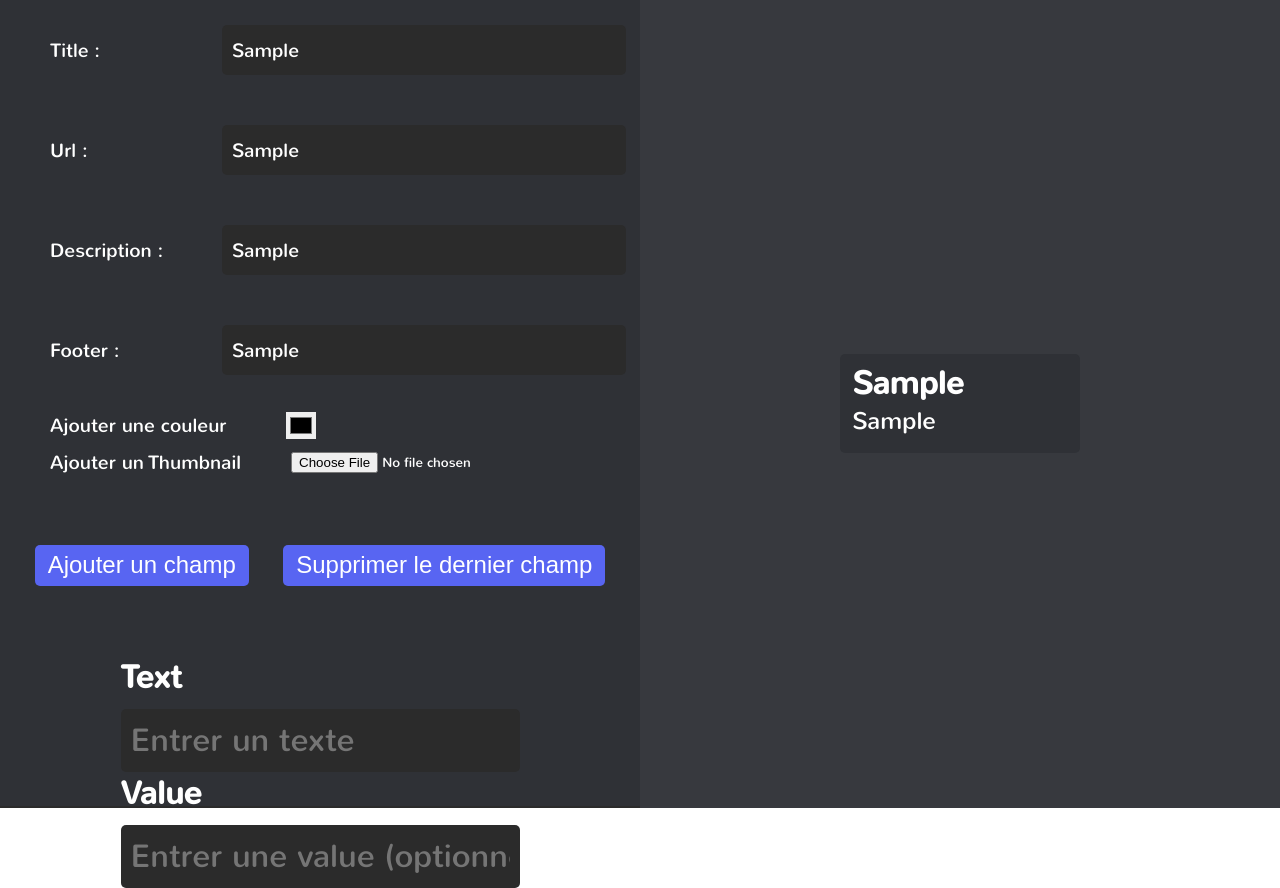
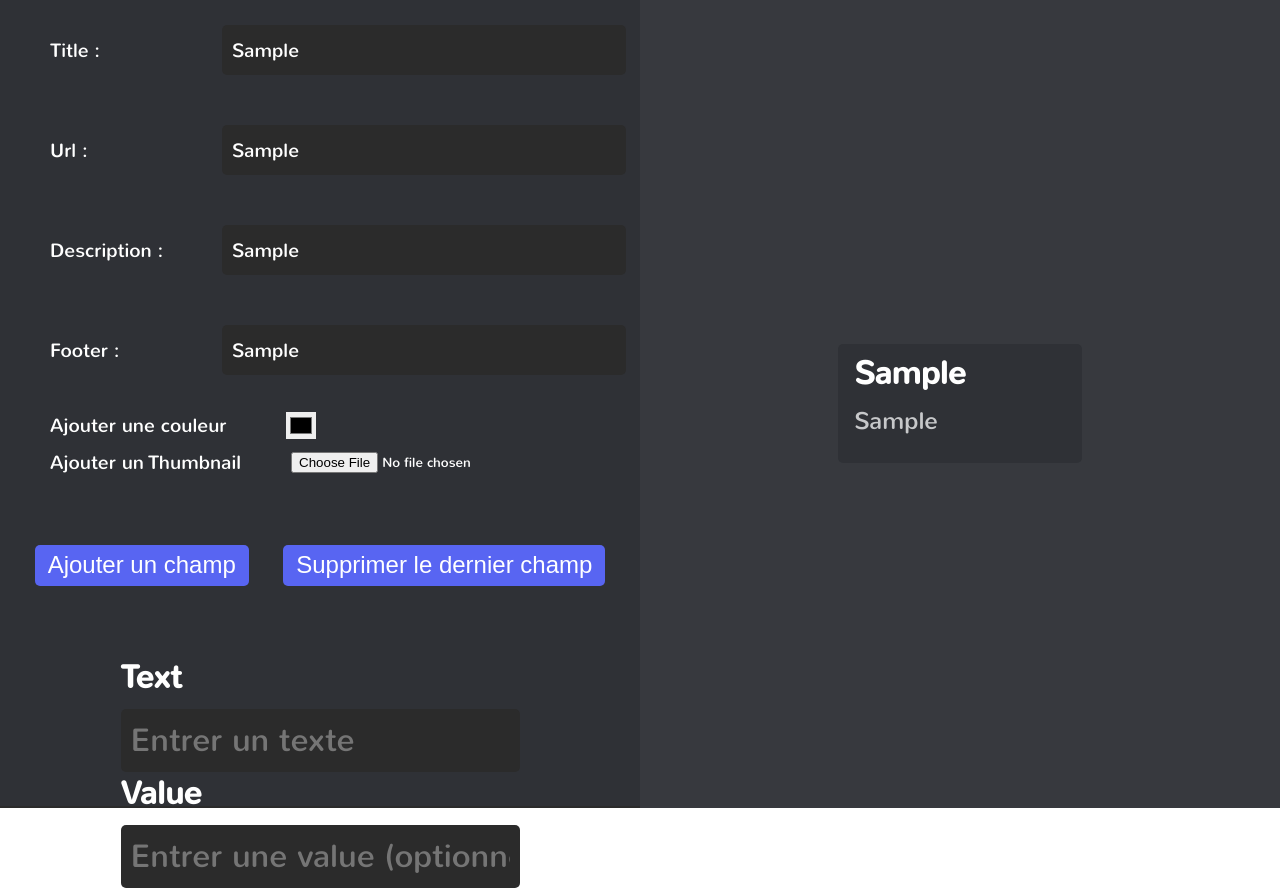
Before and after one commit to DoctorPok42/Discord-Embed, a Next.js app: page / in a window 1280 px wide. Both pictures are taken after typing "Sample", "Sample", "Sample", "Sample" into the empty fields and a click on the button "Ajouter un champ". Built offline with nearby package versions, Linux system fonts and the light colour scheme.

Commit message:
Update styles.module.scss

```diff
--- a/components/Embed/styles.module.scss
+++ b/components/Embed/styles.module.scss
@@ -2,18 +2,29 @@
   max-width: 600px;
   background-color: var(--embed_color);
   border-radius: 5px;
-  padding: 8px 16px 16px 12px;
+  padding: 8px 16px 16px 16px;
   font-family: "Nunito";
+  position: relative;
+
+  .color {
+    position: absolute;
+    top: 50%;
+    left: 0;
+    transform: translateY(-50%);
+    width: 7px;
+    height: 99%;
+    background-color: var(--embed_color);
+    border-radius: 5px 0 0 5px;
+    opacity: 0.5;
+  }
 
   .title,
   .titleurl {
-    float: left;
-    max-width: 500;
-    overflow: hidden;
+    max-width: 80%;
     font-size: 2rem;
     font-weight: 1;
     color: var(--blanc);
-    text-align: center;
+    text-align: left;
     margin: 0;
     padding: 0;
     margin-right: 100px;
@@ -24,13 +35,36 @@
   }
 
   .description {
+    width: 80%;
     font-size: 1.5rem;
     font-weight: 1;
-    color: var(--blanc);
+    color: var(--gris);
     margin: 0;
-    margin-top: 10px;
+    margin: 10px 0;
     padding: 0;
-
+    text-align: left;
     font-weight: 1;
   }
+
+  .field {
+    width: 100%;
+    height: auto;
+
+    h2 {
+      float: left;
+      margin: 0;
+      font-size: 1.7rem;
+      text-align: left;
+    }
+
+    h2:nth-child(3) {
+      text-align: left;
+      color: var(--gris);
+    }
+  }
+
+  .thumbnail {
+    border-radius: 5px;
+    float: right;
+  }
 }
```
